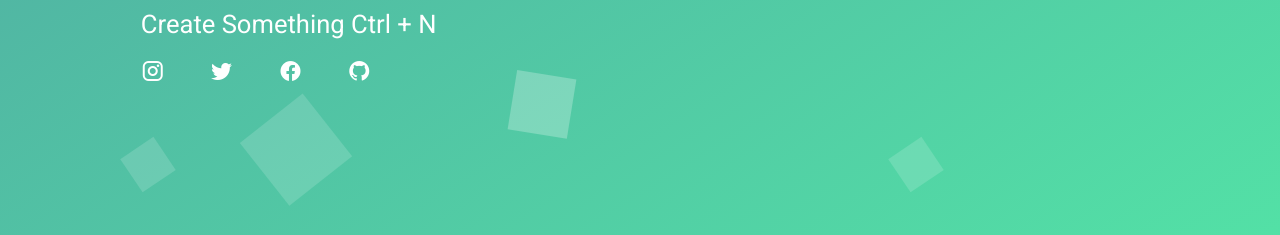
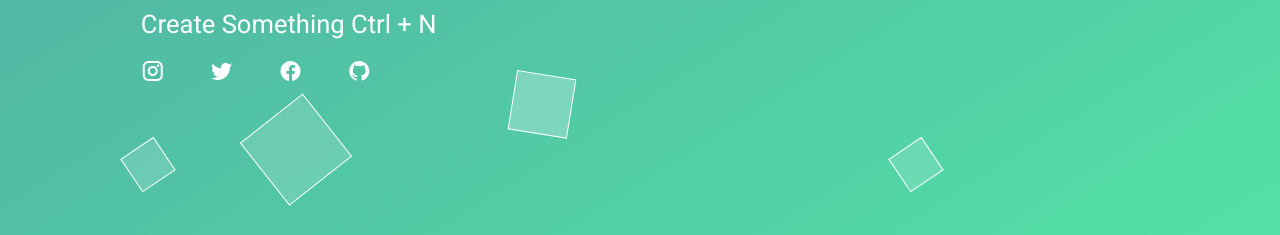
Before and after one commit to ByteCodeLearners/official-site, a Vue app in the folder bytecodelearners-vue-js/: page / in a window 1280 px wide. Shown: the part 500-735 px from the top of the page. Built offline with nearby package versions, Linux system fonts and the light colour scheme; no server answers; what vue-typer would draw is missing.

Commit message:
border added to bubbles

```diff
--- a/bytecodelearners-vue-js/src/components/Introduction.vue
+++ b/bytecodelearners-vue-js/src/components/Introduction.vue
@@ -196,6 +196,7 @@ export default {
   animation: square 25s infinite;
   -webkit-transition-timing-function: linear;
   transition-timing-function: linear;
+  border:1px solid white
 }
 .bg-bubbles li:nth-child(1) {
   left: 10%;
```
